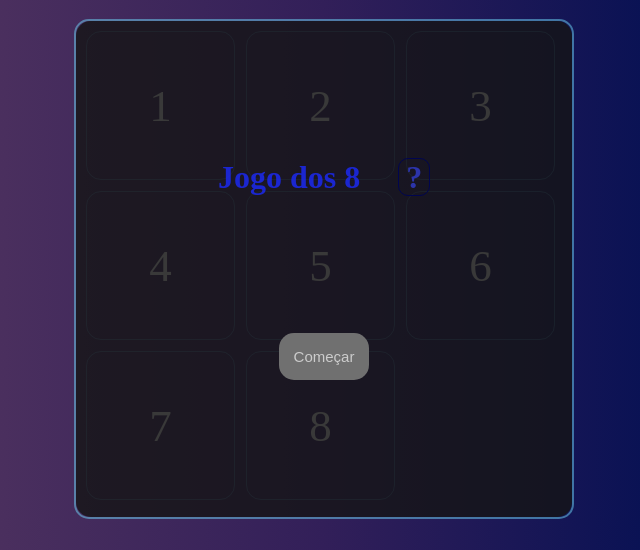
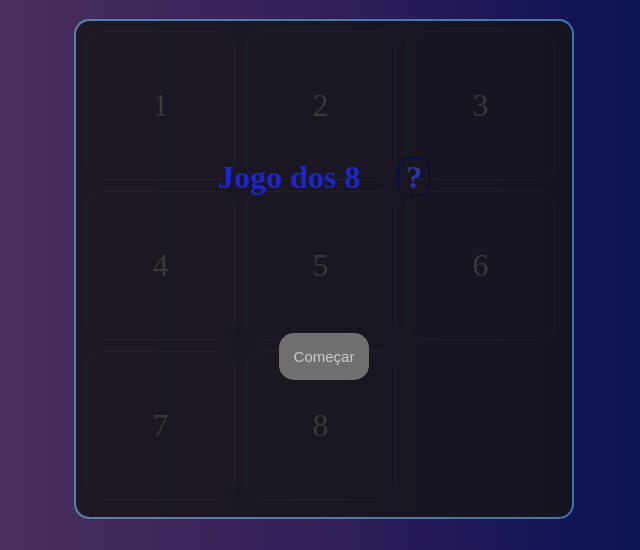
Before and after one commit to diegocruz-s/8game, a plain HTML site: page index.html in a window 1280 px wide. Shown: the top 550 px of the page, 316-956 px from the left. Drawn offline with Linux system fonts and the light colour scheme.

Commit message:
add readme

```diff
--- a/style.css
+++ b/style.css
@@ -24,7 +24,7 @@ body{
     display: flex;
     justify-content: center;
     align-items: center;
-    font-size: 45px;
+    font-size: 2em;
     color: #ccc;
     border-radius: 15px;
     transition: all .3s;
```
Also changed, not shown: imgs/ex1.png (added), imgs/ex2.png (added), imgs/ex3.png (added), imgs/ex4.png (added), 1 other file.
